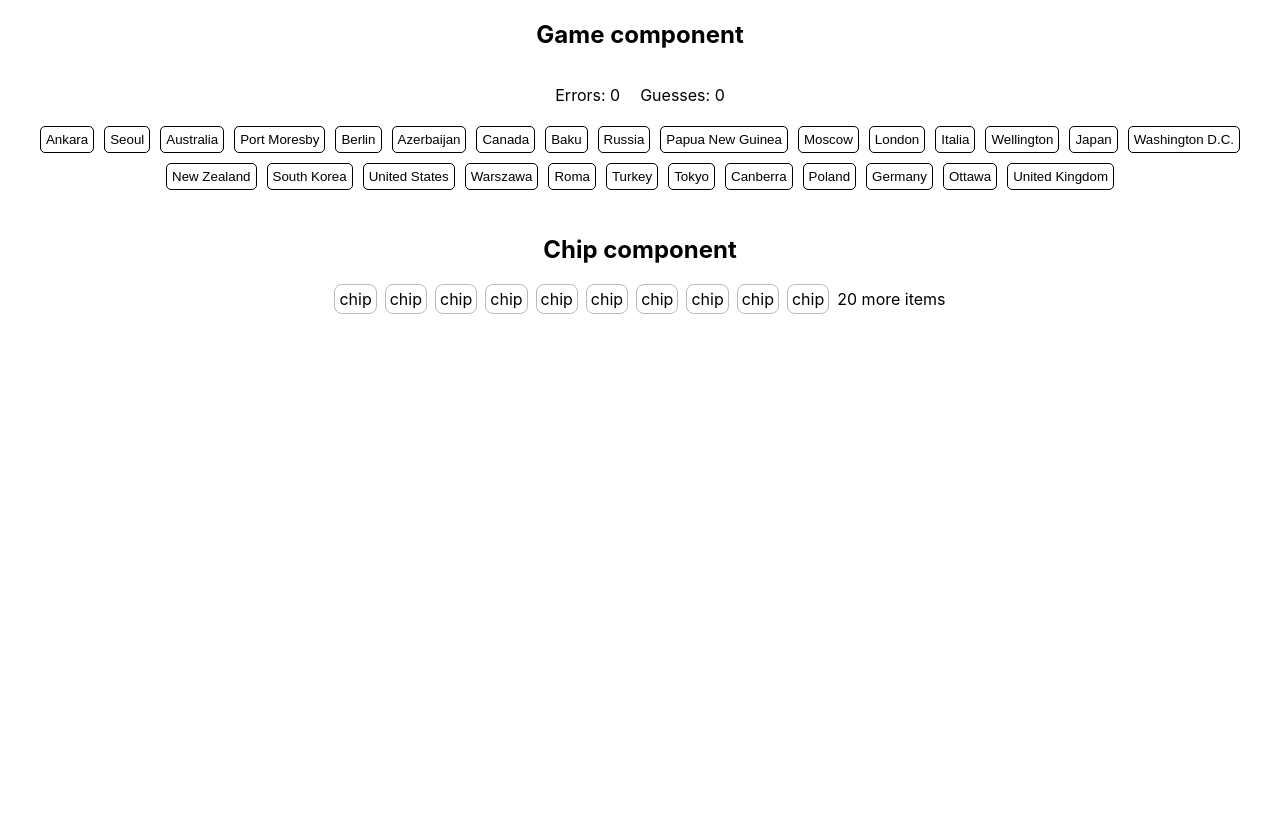
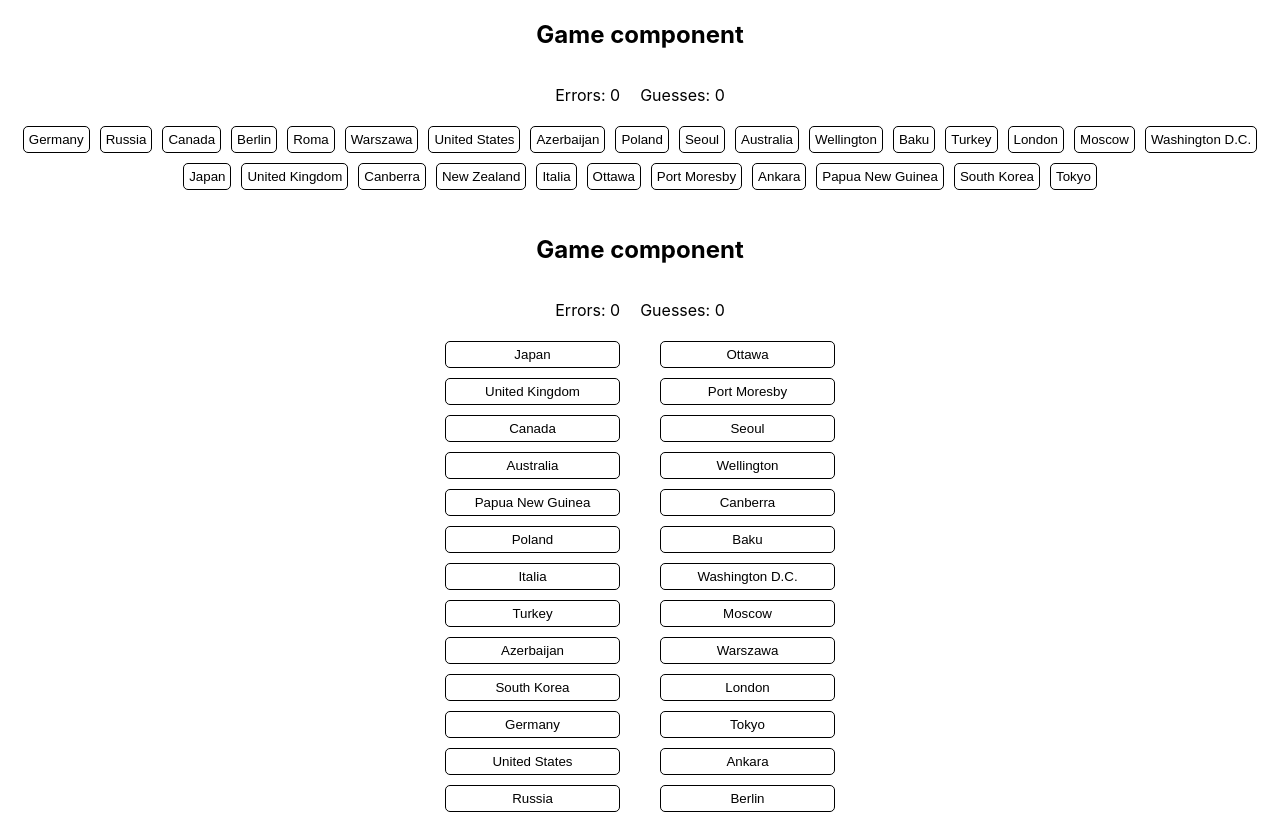
Before and after one commit to artscomi/kata, a React (Create React App) app: page / in a window 1280 px wide. Shown: the top 814 px of the page. Built offline with nearby package versions, Linux system fonts and the light colour scheme.

Commit message:
feat(): add CountryCapitalGameColumn

```diff
--- a/src/App.tsx
+++ b/src/App.tsx
@@ -1,6 +1,7 @@
 import "./App.css";
 import Chips from "./components/Chips";
 import CountryCapitalGame from "./components/CountryCapitalGame";
+import CountryCapitalGameColumn from "./components/CountryCapitalGameColumn";
 
 const chips = Array.from({ length: 30 }, (_, index) => ({
   label: `chip${index + 1}`,
@@ -10,8 +11,10 @@ function App() {
   return (
     <div className="App">
       <CountryCapitalGame />
-      <div style={{ margin: "40px" }}></div>
-      <Chips chips={chips} maxChips={10}  maxTextLength={4}/>
+      <div style={{ margin: "40px" }} />
+      <CountryCapitalGameColumn />
+      <div style={{ margin: "40px" }} />
+      <Chips chips={chips} maxChips={10} maxTextLength={4} />
     </div>
   );
 }
--- /dev/null
+++ b/src/components/CountryCapitalGameColumn.tsx
@@ -0,0 +1,156 @@
+import { useEffect } from "react";
+import { useState } from "react";
+
+export default function CountryCapitalGameColumn() {
+  const data = {
+    Germany: "Berlin",
+    Azerbaijan: "Baku",
+    Poland: "Warszawa",
+    "Papua New Guinea": "Port Moresby",
+    Italia: "Roma",
+    "United States": "Washington D.C.",
+    "United Kingdom": "London",
+    "South Korea": "Seoul",
+    Japan: "Tokyo",
+    Turkey: "Ankara",
+    "New Zealand": "Wellington",
+    Australia: "Canberra",
+    Canada: "Ottawa",
+    Russia: "Moscow",
+  };
+
+  const [clickedButton, setClickedButton] = useState("");
+  const [previousClicked, setPreviousClicked] = useState("");
+  const [matchedPairs, setMatchedPairs] = useState<string[]>([]);
+  const [unmatchedPairs, setUnmatchedPairs] = useState<string[]>([]);
+  const [errorCount, setErrorCount] = useState(0);
+  const [guessCount, setGuessCount] = useState(0);
+  const [shuffledCountries, setShuffledCountries] = useState<string[]>([]);
+  const [shuffledCapital, setShuffledCapital] = useState<string[]>([]);
+
+  const countries = Object.keys(data);
+  const capitals = Object.values(data);
+
+  const getButtonSytle = (el: string) => {
+    return {
+      backgroundColor: matchedPairs.includes(el)
+        ? "green"
+        : unmatchedPairs.includes(el)
+        ? "red"
+        : clickedButton === el
+        ? "#0000ff"
+        : "initial",
+      color:
+        matchedPairs.includes(el) ||
+        unmatchedPairs.includes(el) ||
+        clickedButton === el
+          ? "white"
+          : "initial",
+      border: "1px solid black",
+      borderRadius: "5px",
+      padding: "5px",
+      margin: "5px",
+      cursor: "pointer",
+      display: "block",
+    };
+  };
+
+  useEffect(() => {
+    const shuffledCountries = countries.sort(() => Math.random() - 0.5);
+    setShuffledCountries(shuffledCountries);
+  }, []);
+
+  useEffect(() => {
+    const shuffledCapital = capitals.sort(() => Math.random() - 0.5);
+    setShuffledCapital(shuffledCapital);
+  }, []);
+
+  const handleButtonClick = (clickedItem: string) => {
+    setClickedButton(clickedItem);
+
+    if (previousClicked) {
+      const isMatch =
+        data[previousClicked as keyof typeof data] === clickedItem ||
+        data[clickedItem as keyof typeof data] === previousClicked;
+
+      if (isMatch) {
+        setMatchedPairs([previousClicked, clickedItem]);
+        setGuessCount((prevCount) => prevCount + 1);
+      } else {
+        setUnmatchedPairs([previousClicked, clickedItem]);
+      }
+
+      if (matchedPairs.length > 0 || unmatchedPairs.length > 0) {
+        setMatchedPairs([]);
+        setUnmatchedPairs([]);
+      }
+    }
+    setPreviousClicked(clickedItem);
+  };
+
+  useEffect(() => {
+    if (unmatchedPairs.length > 0) {
+      setErrorCount((prevCount) => prevCount + 1);
+    }
+  }, [unmatchedPairs]);
+
+  useEffect(() => {
+    setTimeout(() => {
+      setShuffledCountries((prevData) =>
+        prevData.filter((el) => !matchedPairs.includes(el))
+      );
+      setShuffledCapital((prevData) =>
+        prevData.filter((el) => !matchedPairs.includes(el))
+      );
+    }, 1000);
+  }, [matchedPairs]);
+
+  return (
+    <div>
+      <h2>Game component</h2>
+      <div
+        style={{ display: "flex", justifyContent: "center", columnGap: "20px" }}
+      >
+        <p>Errors: {errorCount}</p>
+        <p>Guesses: {guessCount}</p>
+      </div>
+
+      {shuffledCountries.length + shuffledCapital.length === 0 && (
+        <p>You win!</p>
+      )}
+
+      <div
+        style={{
+          display: "flex",
+          justifyContent: "center",
+          gap: "30px",
+          maxWidth: "400px",
+          margin: "auto",
+        }}
+      >
+        <div style={{ display: "flex", flexDirection: "column", flex: 1 }}>
+          {shuffledCountries.map((el) => (
+            <button
+              style={getButtonSytle(el)}
+              key={el}
+              onClick={() => handleButtonClick(el)}
+            >
+              {el}
+            </button>
+          ))}
+        </div>
+        <div style={{ display: "flex", flexDirection: "column", flex: 1 }}>
+          {shuffledCapital.map((el) => (
+            <button
+              style={getButtonSytle(el)}
+              key={el}
+              onClick={() => handleButtonClick(el)}
+            >
+              {el}
+            </button>
+          ))}
+        </div>
+      </div>
+    </div>
+  );
+}
```
